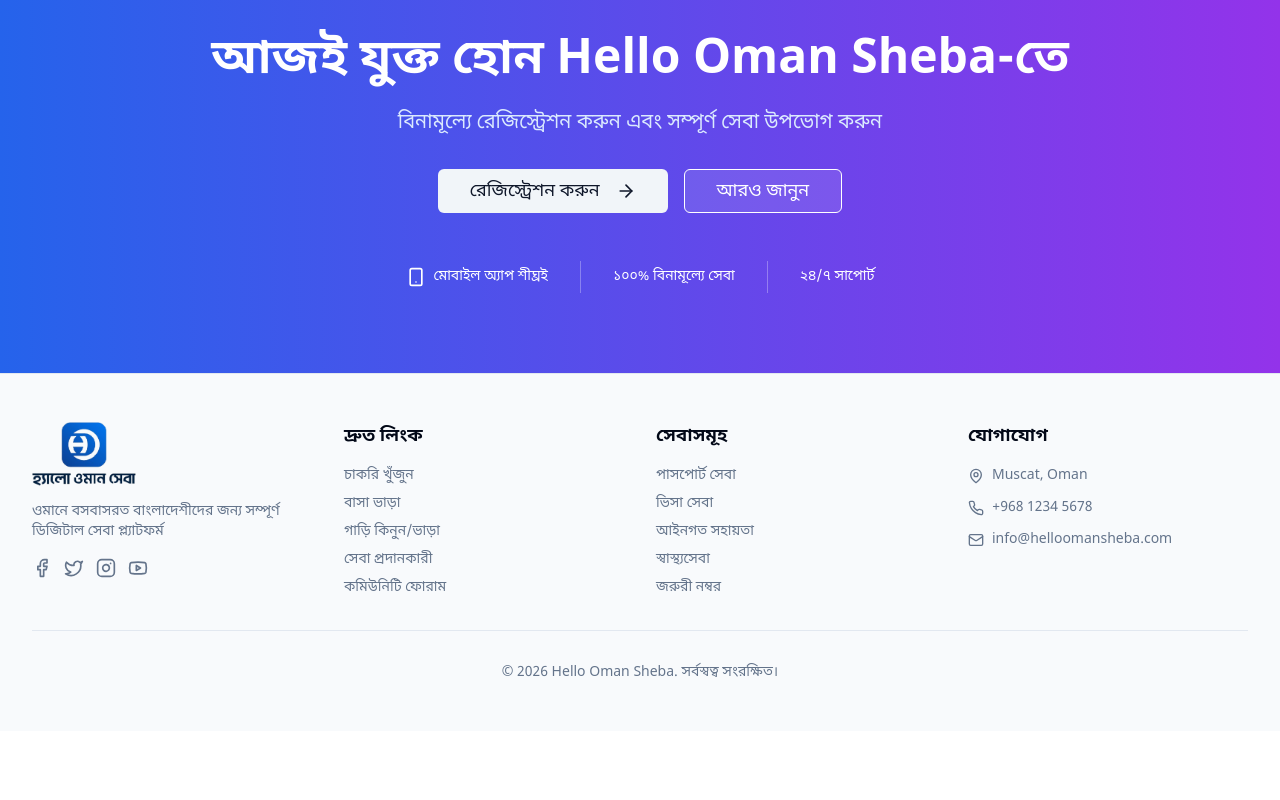
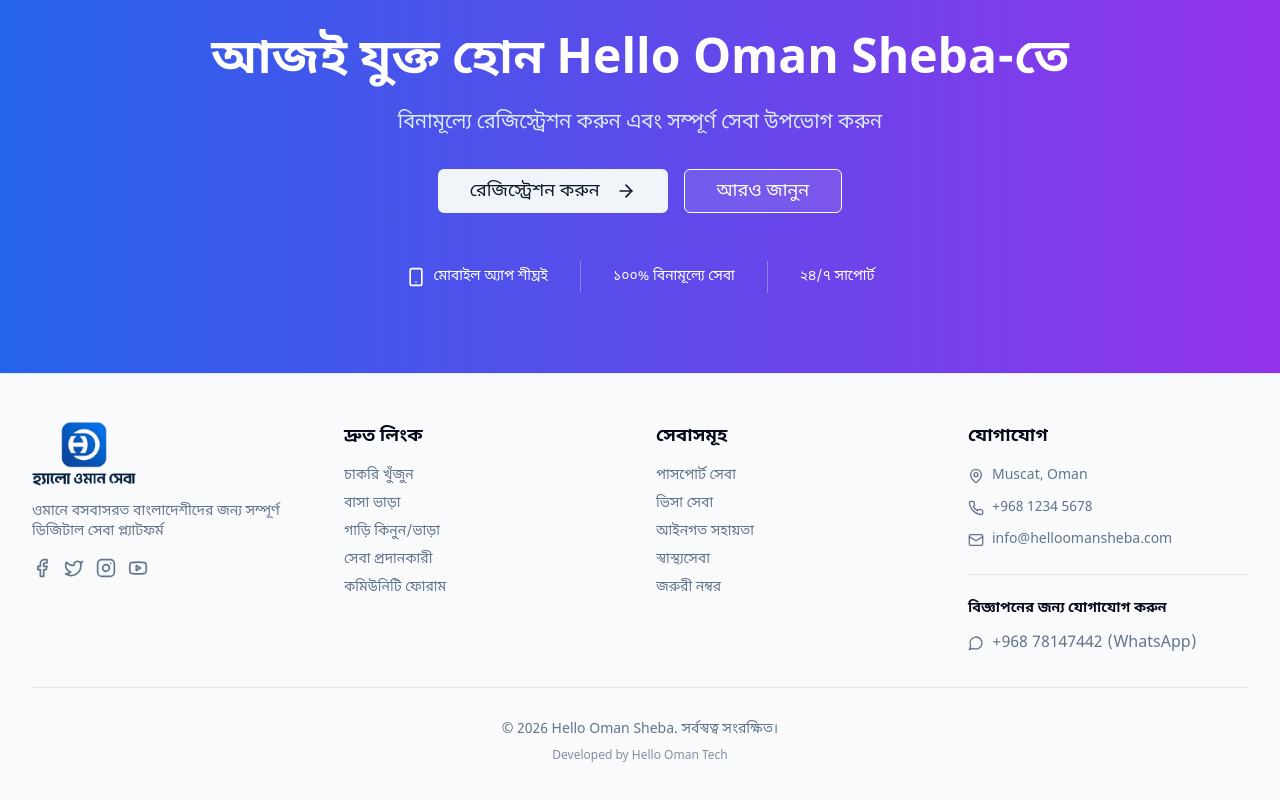
Before and after one commit to Mehedi259/Oman-sheba-website, a Next.js app in the folder apps/web/: page / in a window 1280 px wide. Shown: the part 2330-3130 px from the top of the page. Before the commit the page ends 3061 px from the top, so only its background shows below. Built offline with nearby package versions, Linux system fonts and the light colour scheme; no server answers.

Commit message:
Update footer with advertisement contact and developer credit

```diff
--- a/apps/web/src/components/layout/footer.tsx
+++ b/apps/web/src/components/layout/footer.tsx
@@ -1,5 +1,5 @@
 import Link from 'next/link'
-import { Facebook, Twitter, Instagram, Youtube, Mail, Phone, MapPin } from 'lucide-react'
+import { Facebook, Twitter, Instagram, Youtube, Mail, Phone, MapPin, MessageCircle } from 'lucide-react'
 
 export function Footer() {
   return (
@@ -90,11 +90,25 @@
                 <span className="text-muted-foreground">info@helloomansheba.com</span>
               </li>
             </ul>
+
+            <div className="mt-6 pt-6 border-t border-muted-foreground/20">
+              <h4 className="font-semibold text-sm mb-3">বিজ্ঞাপনের জন্য যোগাযোগ করুন</h4>
+              <a
+                href="https://wa.me/96878147442?text=আমি%20বিজ্ঞাপন%20দিতে%20চাই"
+                target="_blank"
+                rel="noopener noreferrer"
+                className="flex items-center space-x-2 text-muted-foreground hover:text-green-500 transition-colors"
+              >
+                <MessageCircle className="h-4 w-4" />
+                <span>+968 78147442 (WhatsApp)</span>
+              </a>
+            </div>
           </div>
         </div>
 
         <div className="mt-8 pt-8 border-t text-center text-sm text-muted-foreground">
           <p>&copy; 2026 Hello Oman Sheba. সর্বস্বত্ব সংরক্ষিত।</p>
+          <p className="mt-2 text-xs font-medium text-muted-foreground/80">Developed by Hello Oman Tech</p>
         </div>
       </div>
     </footer>
```
